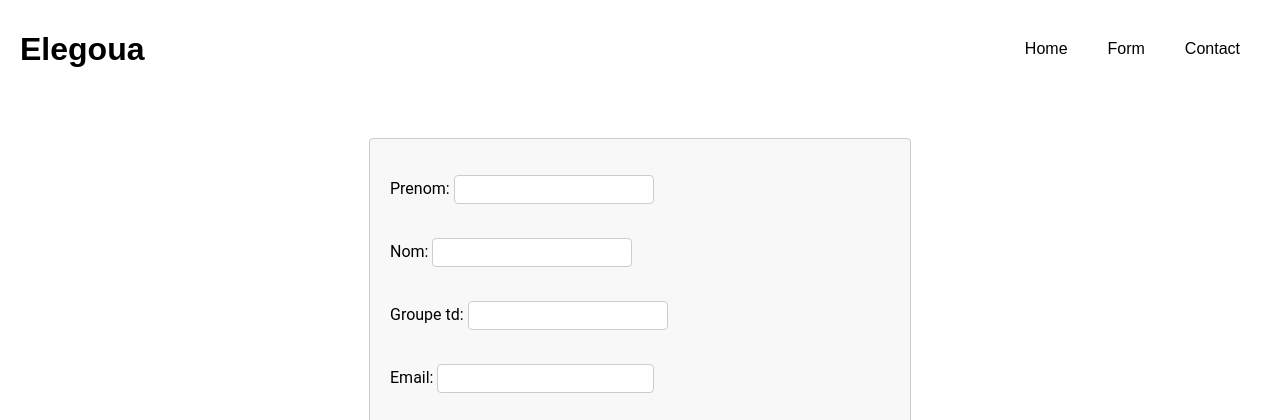
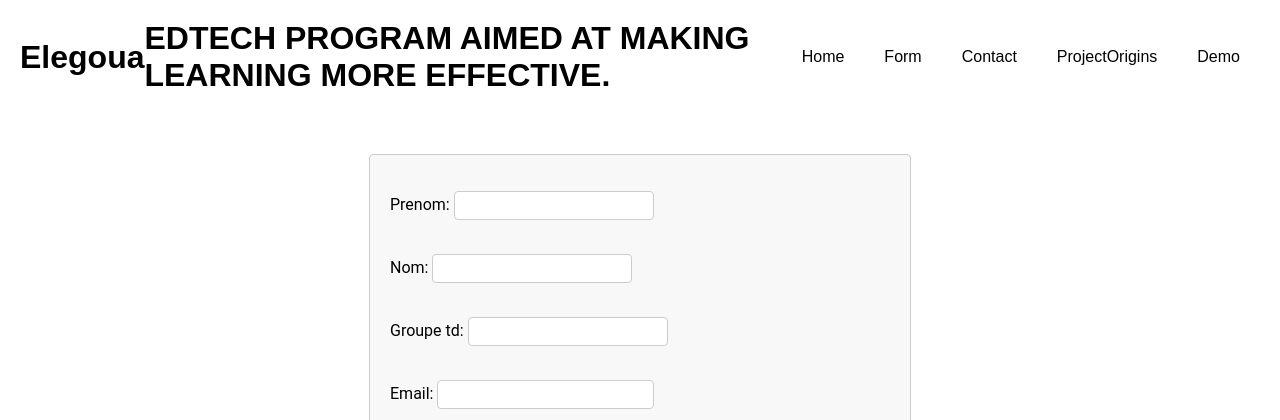
Before and after one commit to AlexisBogroff/elegoua_webapp, a Django app: page /webapp/form/ in a window 1280 px wide. Shown: the top 420 px of the page. Run offline with Django 4.2, Linux system fonts and the light colour scheme.

Commit message:
add new pages

```diff
--- a/elegoua/webapp/templates/base.html
+++ b/elegoua/webapp/templates/base.html
@@ -1,19 +1,28 @@
 {% load static %}
 <link rel="stylesheet" type="text/css" href="{% static 'css/style.css' %}">
+<link href='https://fonts.googleapis.com/css?family=Source+Sans+Pro' rel='stylesheet' type='text/css'>
+
 
 <html>
 
 <head>
-  <title>Elegoua</title>
+
+  <title >Elegoua</title>
 </head>
 
 <body>
   <header>
-    <h1>Elegoua</h1>
+    <h1 >Elegoua</h1>
+
+    <h1>EDTECH PROGRAM AIMED AT MAKING LEARNING MORE EFFECTIVE.</h1>
+
     <nav>
       <a href="{% url 'home' %}">Home</a>
       <a href="{% url 'form' %}">Form</a>
       <a href="{% url 'contact' %}">Contact</a>
+      <a href="{% url 'ProjectOrigins' %}">ProjectOrigins</a>
+      <a href="{% url 'Demo' %}">Demo</a>
+
     </nav>
   </header>
 
```
